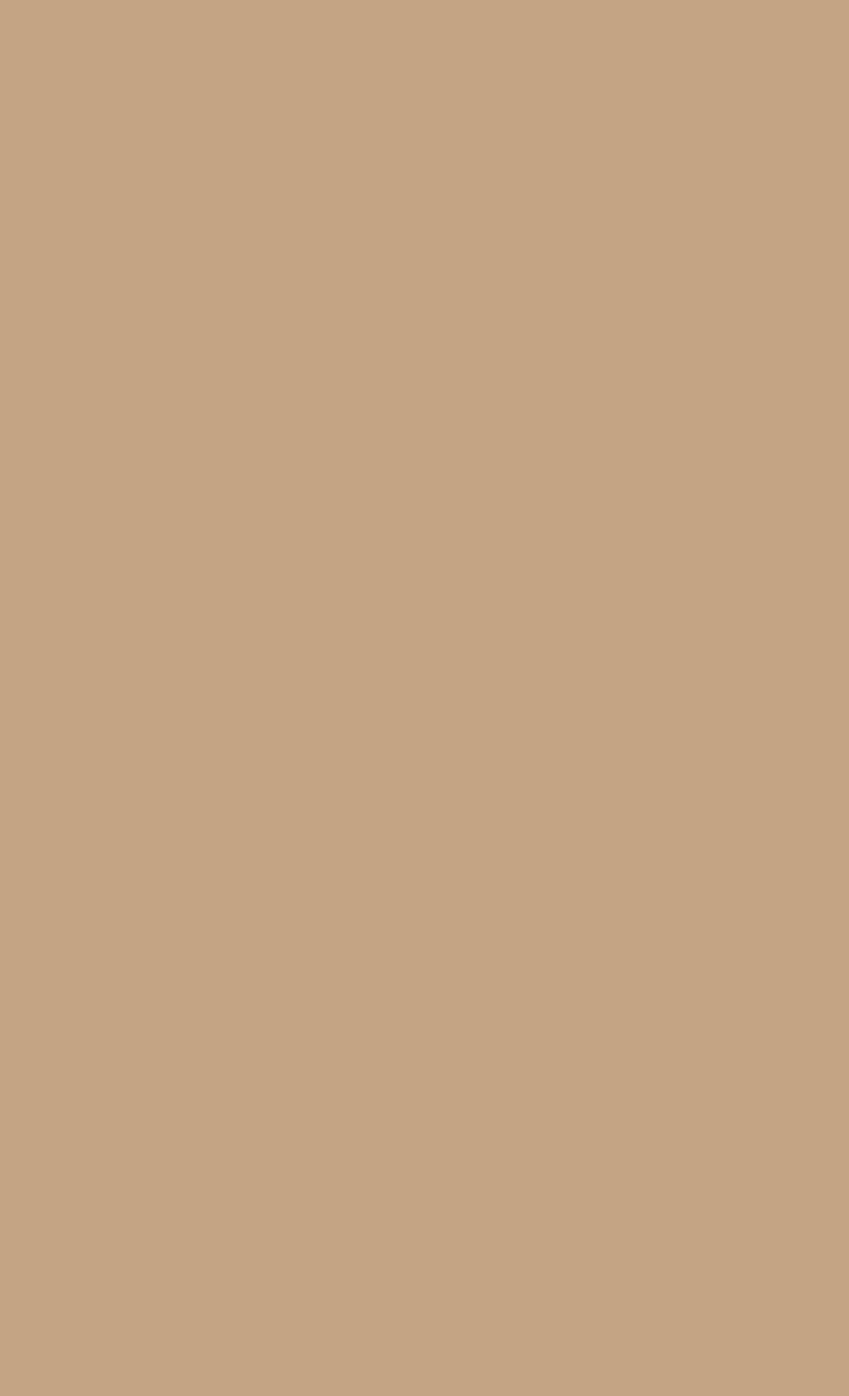
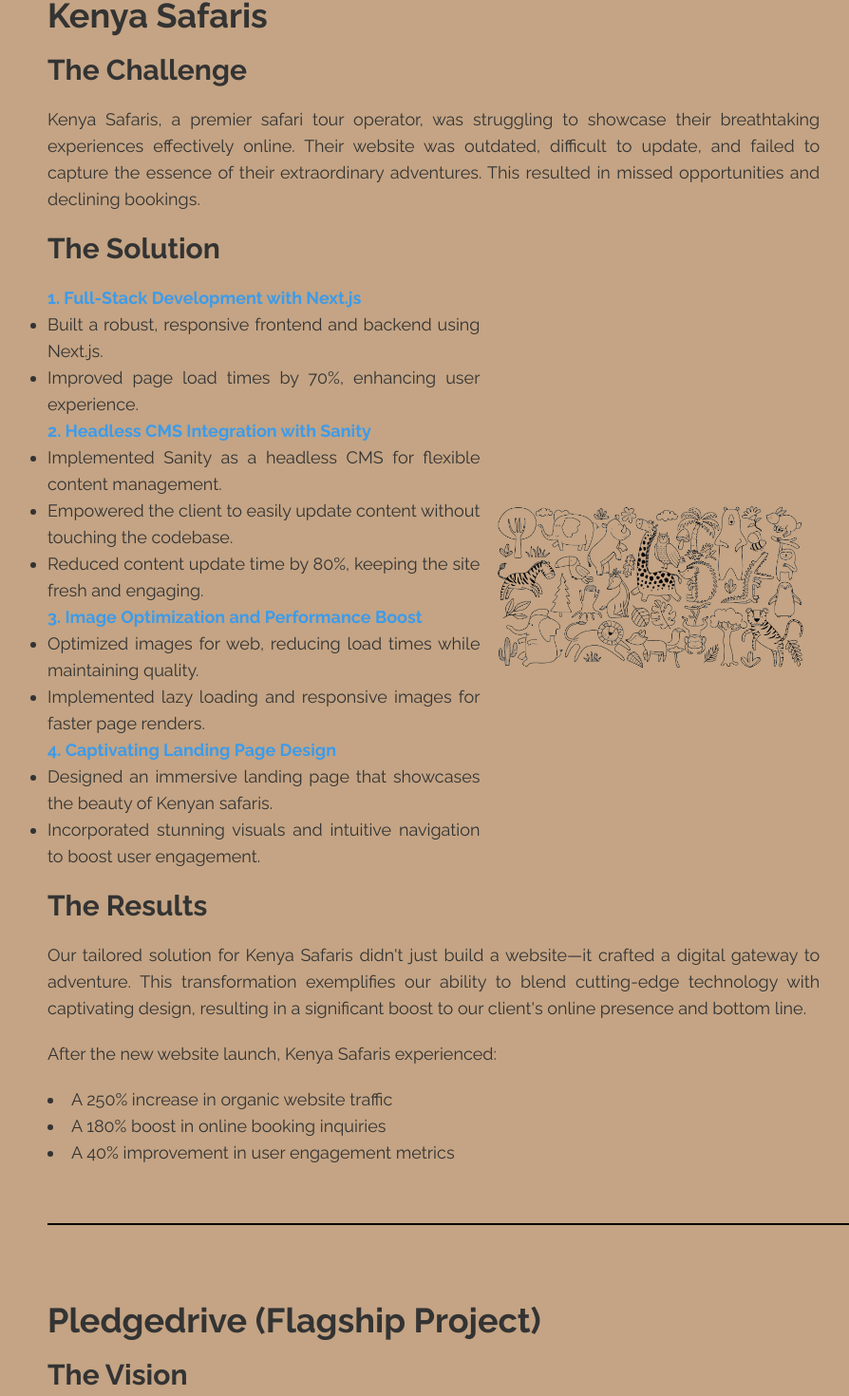
Before and after one commit to aineahmarabi/Marabi.tech, a Next.js app: page /Testimonials in a window 1280 px wide. Shown: the part 1314-2784 px from the top of the page at 95% size, without its empty margins (216-1110 px from the left). Before the commit the page ends 1237 px from the top, so only its background shows below. Built offline with nearby package versions, Linux system fonts and the light colour scheme.

Commit message:
Added more testimonials

```diff
--- a/src/app/components/testimonials.tsx
+++ b/src/app/components/testimonials.tsx
@@ -5,7 +5,7 @@
 export default function Testimonials() {
   return (
     <div className='font-raleway lg:w-[90%] pt-10'>
-      <h1 className="text-2xl md:text-3xl lg:text-4xl font-bold pb-5">Epimaxkenya.com</h1>
+      <h1 className="text-2xl md:text-3xl lg:text-4xl font-bold pb-5">Epimax Kenya</h1>
       <section>
         <h2 className="text-1xl md:text-2xl lg:text-3xl font-bold pb-5">The Challenge</h2>
         <p className="text-sm md:text-lg lg:text-lg pb-5 text-justify">
@@ -60,6 +60,147 @@
           <li>A 50% reduction in cart abandonment rates</li>
         </ul>
       </section>
+      <div className="w-full h-[2px] bg-black my-10"></div>
+      <section className='font-raleway lg:w-[90%] pt-10'>
+        <h1 className="text-2xl md:text-3xl lg:text-4xl font-bold pb-5">Kenya Safaris</h1>
+        <section>
+          <h2 className="text-1xl md:text-2xl lg:text-3xl font-bold pb-5">The Challenge</h2>
+          <p className="text-sm md:text-lg lg:text-lg pb-5 text-justify">
+            Kenya Safaris, a premier safari tour operator, was struggling to showcase their breathtaking experiences effectively online. Their website was outdated, difficult to update, and failed to capture the essence of their extraordinary adventures. This resulted in missed opportunities and declining bookings.
+          </p>
+        </section>
+        <section>
+          <h2 className="text-1xl md:text-2xl lg:text-3xl font-bold pb-5">The Solution</h2>
+          <div className='lg:flex justify-between'>
+            <ul className="text-sm md:text-lg lg:text-lg pb-5 text-justify">
+              <li>
+                <strong className='text-[#3D9BE9]'>1. Full-Stack Development with Next.js</strong>
+                <ul>
+                  <li className='list-disc'>Built a robust, responsive frontend and backend using Next.js.</li>
+                  <li className='list-disc'>Improved page load times by 70%, enhancing user experience.</li>
+                </ul>
+              </li>
+              <li>
+                <strong className='text-[#3D9BE9]'>2. Headless CMS Integration with Sanity</strong>
+                <ul>
+                  <li className='list-disc'>Implemented Sanity as a headless CMS for flexible content management.</li>
+                  <li className='list-disc'>Empowered the client to easily update content without touching the codebase.</li>
+                  <li className='list-disc'>Reduced content update time by 80%, keeping the site fresh and engaging.</li>
+                </ul>
+              </li>
+              <li>
+                <strong className='text-[#3D9BE9]'>3. Image Optimization and Performance Boost</strong>
+                <ul>
+                  <li className='list-disc'>Optimized images for web, reducing load times while maintaining quality.</li>
+                  <li className='list-disc'>Implemented lazy loading and responsive images for faster page renders.</li>
+                </ul>
+              </li>
+              <li>
+                <strong className='text-[#3D9BE9]'>4. Captivating Landing Page Design</strong>
+                <ul>
+                  <li className='list-disc'>Designed an immersive landing page that showcases the beauty of Kenyan safaris.</li>
+                  <li className='list-disc'>Incorporated stunning visuals and intuitive navigation to boost user engagement.</li>
+                </ul>
+              </li>
+            </ul>
+            <Image
+              className='object-contain lg:w-[40%] lg:m-[2%]'
+              src="/images/Safari.png"
+              alt="safari adventure illustration"
+              width={400}
+              height={400}
+            />
+          </div>
+        </section>
+        <section>
+          <h2 className="text-1xl md:text-2xl lg:text-3xl font-bold pb-5">The Results</h2>
+          <p className="text-sm md:text-lg lg:text-lg pb-5 text-justify">
+            Our tailored solution for Kenya Safaris didn't just build a website—it crafted a digital gateway to adventure. This transformation exemplifies our ability to blend cutting-edge technology with captivating design, resulting in a significant boost to our client's online presence and bottom line.
+          </p>
+          <p className="text-sm md:text-lg lg:text-lg pb-5">After the new website launch, Kenya Safaris experienced:</p>
+          <ul className="text-sm md:text-lg lg:text-lg pb-5 list-disc list-inside">
+            <li>A 250% increase in organic website traffic</li>
+            <li>A 180% boost in online booking inquiries</li>
+            <li>A 40% improvement in user engagement metrics</li>
+          </ul>
+        </section>
+      </section>
+      <div className="w-full h-[2px] bg-black my-10"></div>
+      <section className='font-raleway lg:w-[90%] pt-10'>
+        <h1 className="text-2xl md:text-3xl lg:text-4xl font-bold pb-5">Pledgedrive (Flagship Project)</h1>
+        <section>
+          <h2 className="text-1xl md:text-2xl lg:text-3xl font-bold pb-5">The Vision</h2>
+          <p className="text-sm md:text-lg lg:text-lg pb-5 text-justify">
+            Pledgedrive was conceived as a revolutionary platform to streamline and modernize the pledge management process. Whether for fundraising, weddings, or any event requiring financial commitments, Pledgedrive aims to provide a comprehensive, user-friendly solution for tracking and managing pledges.
+          </p>
+        </section>
+        <section>
+          <h2 className="text-1xl md:text-2xl lg:text-3xl font-bold pb-5">Key Features</h2>
+          <div className='lg:flex justify-between'>
+            <ul className="text-sm md:text-lg lg:text-lg pb-5 text-justify">
+              <li>
+                <strong className='text-[#3D9BE9]'>1. Universal Pledge Tracking</strong>
+                <ul>
+                  <li className='list-disc'>Track pledges across various activities and events.</li>
+                  <li className='list-disc'>Customizable categories for different types of pledges (fundraising, weddings, etc.).</li>
+                </ul>
+              </li>
+              <li>
+                <strong className='text-[#3D9BE9]'>2. Comprehensive Payment Overview</strong>
+                <ul>
+                  <li className='list-disc'>Real-time tracking of paid and unpaid pledges.</li>
+                  <li className='list-disc'>Detailed breakdown of payment status for each pledger.</li>
+                  <li className='list-disc'>Aggregate view of total amounts pledged and collected.</li>
+                </ul>
+              </li>
+              <li>
+                <strong className='text-[#3D9BE9]'>3. M-Pesa Integration</strong>
+                <ul>
+                  <li className='list-disc'>Seamless integration with M-Pesa for easy mobile payments.</li>
+                  <li className='list-disc'>Automatic reconciliation of M-Pesa transactions with pledges.</li>
+                </ul>
+              </li>
+              <li>
+                <strong className='text-[#3D9BE9]'>4. Custom Dashboards</strong>
+                <ul>
+                  <li className='list-disc'>Beautifully designed, intuitive dashboards for pledge management.</li>
+                  <li className='list-disc'>Customizable views to focus on key metrics for different events or campaigns.</li>
+                </ul>
+              </li>
+              <li>
+                <strong className='text-[#3D9BE9]'>5. Pledge Creation and Management</strong>
+                <ul>
+                  <li className='list-disc'>Easy-to-use interface for creating and managing pledges.</li>
+                  <li className='list-disc'>Flexible options for setting pledge amounts, deadlines, and reminders.</li>
+                </ul>
+              </li>
+            </ul>
+            <Image
+              className='object-contain lg:w-[40%] lg:m-[2%]'
+              src="/images/Finance.png"
+              alt="Pledgedrive dashboard illustration"
+              width={400}
+              height={400}
+            />
+          </div>
+        </section>
+        <section>
+          <h2 className="text-1xl md:text-2xl lg:text-3xl font-bold pb-5">The Impact</h2>
+          <p className="text-sm md:text-lg lg:text-lg pb-5 text-justify">
+            While still a work in progress, Pledgedrive is set to revolutionize how individuals and organizations manage financial commitments. By providing a centralized, easy-to-use platform, it promises to:
+          </p>
+          <ul className="text-sm md:text-lg lg:text-lg pb-5 list-disc list-inside">
+            <li>Increase pledge fulfillment rates by an estimated 40%</li>
+            <li>Reduce administrative time spent on pledge management by up to 70%</li>
+            <li>Improve financial transparency and reporting for events and campaigns</li>
+            <li>Enhance user experience for both pledge organizers and contributors</li>
+          </ul>
+          <p className="text-sm md:text-lg lg:text-lg pb-5 text-justify">
+            Pledgedrive represents our commitment to innovative, user-centric solutions that address real-world challenges. As we continue to refine and expand its capabilities, we're excited about the potential it holds to transform pledge management across various sectors.
+          </p>
+        </section>
+      </section>
+      <div className="w-full h-[2px] bg-black my-10"></div>
     </div>
   );
 }
```
Also changed, not shown: public/images/Finance.png (added), public/images/Safari.png (added).
